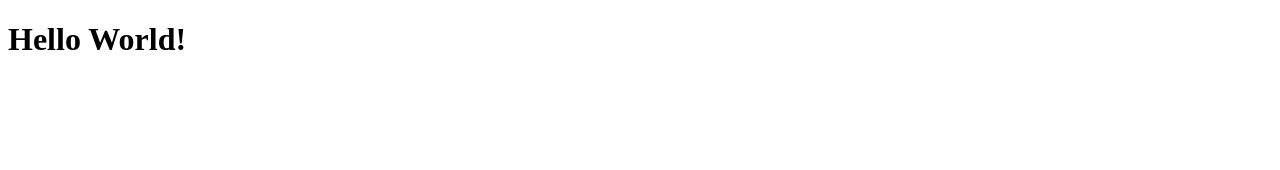
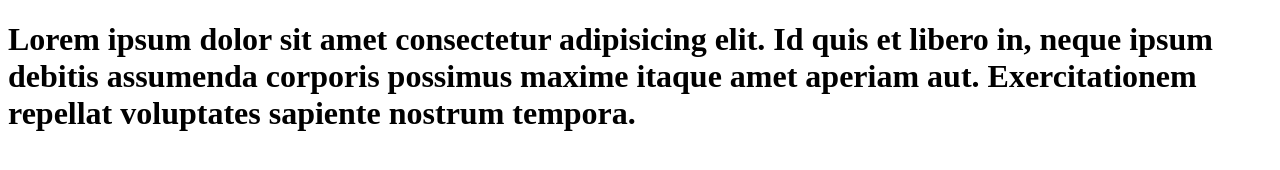
Before and after one commit to RidhoTetlageni/wpu-git-test, a plain HTML site: page index.html in a window 1280 px wide. Drawn offline with Linux system fonts and the light colour scheme.

Commit message:
menambahkan paragraf

```diff
--- a/index.html
+++ b/index.html
@@ -6,6 +6,10 @@
     <title>Coba GIt Remote</title>
   </head>
   <body>
-    <h1>Hello World!</h1>
+    <h1>
+      Lorem ipsum dolor sit amet consectetur adipisicing elit. Id quis et libero
+      in, neque ipsum debitis assumenda corporis possimus maxime itaque amet
+      aperiam aut. Exercitationem repellat voluptates sapiente nostrum tempora.
+    </h1>
   </body>
 </html>
```
